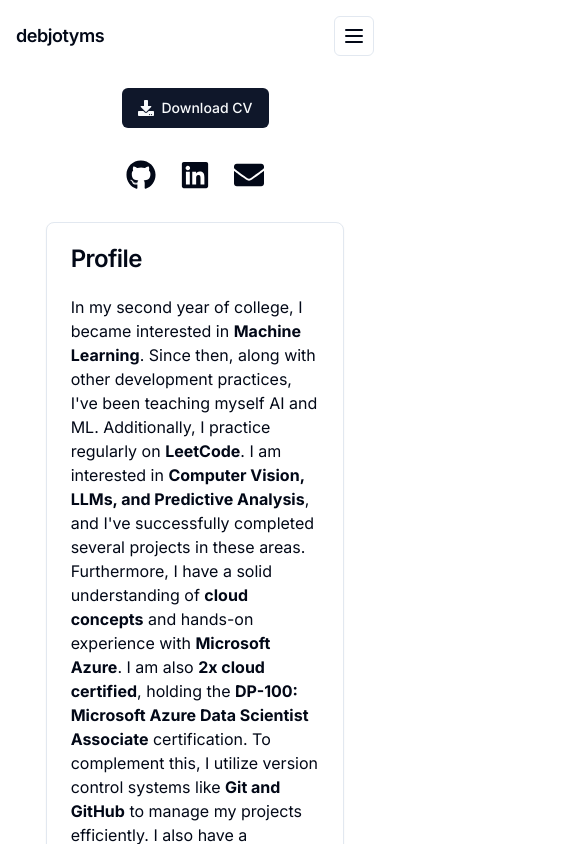
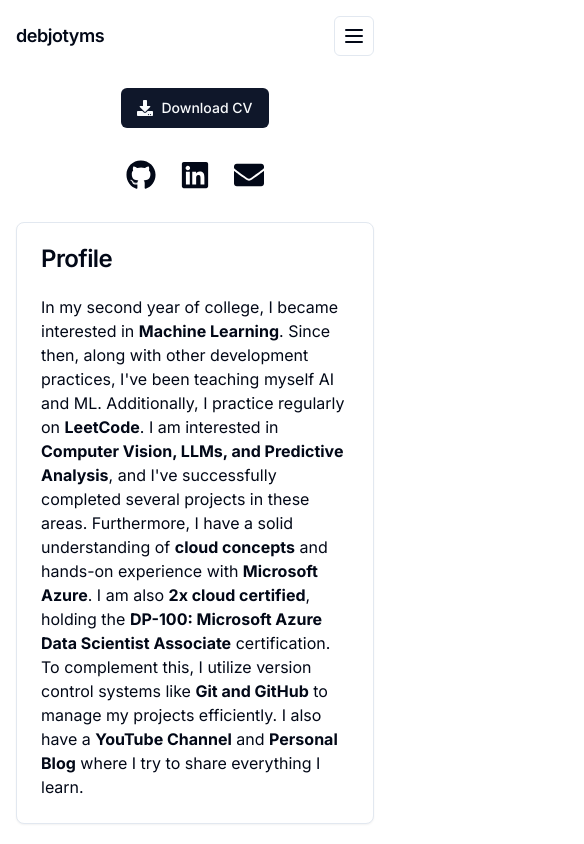
Before and after one commit to debjotyms/debjotyms.github.io, a Next.js app: page /cv in a window 390 px wide. Shown: the top 844 px of the page, 584 px wide, since content can reach past the window. Built offline with nearby package versions, Linux system fonts and the light colour scheme.

Commit message:
fix: Update layout for CV page to improve responsiveness

```diff
--- a/src/app/cv/page.tsx
+++ b/src/app/cv/page.tsx
@@ -13,7 +13,7 @@
 
 const CVPage = () => {
   return (
-    <div className="min-h-screen p-4 px-60">
+    <div className="min-h-screen mx-auto max-w-screen-lg px-4 md:px-16 py-4">
       {/* Download Button */}
       <div className="flex justify-center mb-8">
         <a href="/cv.pdf" download>
```
